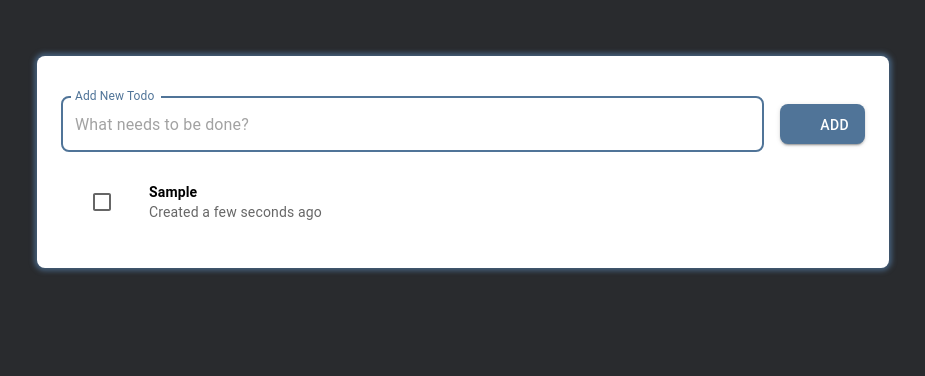
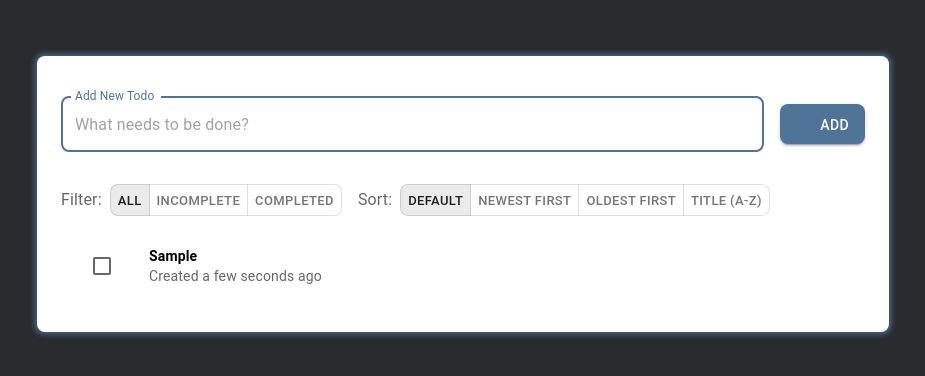
Before and after one commit to iamgrid/todo-2025-a, a React (Vite) app: page / in a window 1280 px wide. Both pictures are taken after typing "Sample" into the empty fields and a click on the button "ADD". Shown: the top 376 px of the page, without its empty margins (177-1102 px from the left). Built offline with nearby package versions, Linux system fonts and the light colour scheme; some icons are missing.

Commit message:
Sorting and filtering are in and working

```diff
--- a/src/App.tsx
+++ b/src/App.tsx
@@ -7,8 +7,7 @@ import {
 } from "./todoStore";
 
 import Container from "@mui/material/Container";
-// import Box from "@mui/material/Box";
-// import Typography from "@mui/material/Typography";
+import Typography from "@mui/material/Typography";
 import Button from "@mui/material/Button";
 import TextField from "@mui/material/TextField";
 import AddIcon from "@mui/icons-material/Add";
@@ -63,6 +62,7 @@ function App() {
 			"todosFromLocalStorage:",
 			todosFromLocalStorage
 		);
+
 		if (todosFromLocalStorage !== null) {
 			console.log(
 				functionSignature,
@@ -233,12 +233,28 @@ function App() {
 							Add
 						</Button>
 					</AddTodoForm>
-					<TodoList
-						todos={todoStoreState.todos}
-						handleToggleTodoCompletion={handleToggleTodoCompletion}
-						handleDeleteTodo={handleDeleteTodo}
-						handleEditedTodoSubmission={handleEditedTodoSubmission}
-					/>
+					{todoStoreState.todos.length === 0 ? (
+						<Typography
+							// variant="h6"
+							textAlign={"center"}
+							fontStyle={"italic"}
+							color="text.secondary"
+							sx={{ mt: 4 }}
+						>
+							You have no todos yet. Add one above to get started!
+						</Typography>
+					) : (
+						<TodoList
+							todos={todoStoreState.todos}
+							handleToggleTodoCompletion={
+								handleToggleTodoCompletion
+							}
+							handleDeleteTodo={handleDeleteTodo}
+							handleEditedTodoSubmission={
+								handleEditedTodoSubmission
+							}
+						/>
+					)}
 				</MainWrapper>
 			</Container>
 		</ThemeProvider>
--- /dev/null
+++ b/src/components/TodoList/FilterListButtons.tsx
@@ -0,0 +1,57 @@
+import ToggleButtonGroup from "@mui/material/ToggleButtonGroup";
+import ToggleButton from "@mui/material/ToggleButton";
+
+import styled from "@emotion/styled";
+
+import { FILTERING_OPTIONS, type TFilteringOption } from "../../helpers";
+import { Typography } from "@mui/material";
+import { buttonGroupWrapperStyle } from "../../customTheme";
+
+interface TFilterListButtonsProps {
+	currentFilteringOption: TFilteringOption;
+	setCurrentFilteringOption: (option: TFilteringOption) => void;
+}
+
+export const ButtonGroupWrapper = styled("div")(buttonGroupWrapperStyle);
+
+export default function FilterListButtons({
+	currentFilteringOption,
+	setCurrentFilteringOption,
+}: TFilterListButtonsProps) {
+	return (
+		<ButtonGroupWrapper>
+			<Typography sx={{ marginRight: 1 }} color="text.secondary">
+				Filter:
+			</Typography>
+			<ToggleButtonGroup
+				aria-label="Filtering options"
+				size="small"
+				value={currentFilteringOption}
+				exclusive
+				onChange={(_event, newOption) => {
+					if (newOption !== null) {
+						setCurrentFilteringOption(
+							newOption as TFilteringOption
+						);
+					}
+				}}
+			>
+				<ToggleButton value={FILTERING_OPTIONS.all} aria-label="All">
+					All
+				</ToggleButton>
+				<ToggleButton
+					value={FILTERING_OPTIONS.incomplete}
+					aria-label="Incomplete"
+				>
+					Incomplete
+				</ToggleButton>
+				<ToggleButton
+					value={FILTERING_OPTIONS.completed}
+					aria-label="Completed"
+				>
+					Completed
+				</ToggleButton>
+			</ToggleButtonGroup>
+		</ButtonGroupWrapper>
+	);
+}
--- /dev/null
+++ b/src/components/TodoList/SortListButtons.tsx
@@ -0,0 +1,65 @@
+import ToggleButtonGroup from "@mui/material/ToggleButtonGroup";
+import ToggleButton from "@mui/material/ToggleButton";
+
+import styled from "@emotion/styled";
+
+import { SORTING_OPTIONS, type TSortingOption } from "../../helpers";
+import { Typography } from "@mui/material";
+import { buttonGroupWrapperStyle } from "../../customTheme";
+
+interface TSortListButtonsProps {
+	currentSortingOption: TSortingOption;
+	setCurrentSortingOption: (option: TSortingOption) => void;
+}
+
+const ButtonGroupWrapper = styled("div")(buttonGroupWrapperStyle);
+
+export default function SortListButtons({
+	currentSortingOption,
+	setCurrentSortingOption,
+}: TSortListButtonsProps) {
+	return (
+		<ButtonGroupWrapper>
+			<Typography sx={{ marginRight: 1 }} color="text.secondary">
+				Sort:
+			</Typography>
+			<ToggleButtonGroup
+				aria-label="Sorting options"
+				size="small"
+				value={currentSortingOption}
+				exclusive
+				onChange={(_event, newOption) => {
+					if (newOption !== null) {
+						setCurrentSortingOption(newOption as TSortingOption);
+					}
+				}}
+			>
+				<ToggleButton
+					value={SORTING_OPTIONS.default}
+					aria-label="Default (Incomplete first, then newest first)"
+					title="Incomplete first, then newest first"
+				>
+					Default
+				</ToggleButton>
+				<ToggleButton
+					value={SORTING_OPTIONS["date-created-desc"]}
+					aria-label="Newest First"
+				>
+					Newest First
+				</ToggleButton>
+				<ToggleButton
+					value={SORTING_OPTIONS["date-created-asc"]}
+					aria-label="Oldest First"
+				>
+					Oldest First
+				</ToggleButton>
+				<ToggleButton
+					value={SORTING_OPTIONS["title-asc"]}
+					aria-label="Title (A-Z)"
+				>
+					Title (A-Z)
+				</ToggleButton>
+			</ToggleButtonGroup>
+		</ButtonGroupWrapper>
+	);
+}
--- a/src/components/TodoList/TodoList.tsx
+++ b/src/components/TodoList/TodoList.tsx
@@ -1,9 +1,22 @@
-import { useState } from "react";
+import { useMemo, useState } from "react";
+
+import List from "@mui/material/List";
+
+import styled from "@emotion/styled";
+
 import type { TTodo } from "../../todoStore";
-import List from "@mui/material/List";
+
 import TodoListItem from "../TodoList/TodoListItem.tsx";
 import AlertDialog from "../shared/AlertDialog.tsx";
-import { shortenPhrase } from "../../helpers.tsx";
+import {
+	FILTERING_OPTIONS,
+	shortenPhrase,
+	SORTING_OPTIONS,
+	type TFilteringOption,
+	type TSortingOption,
+} from "../../helpers.tsx";
+import FilterListButtons from "./FilterListButtons.tsx";
+import SortListButtons from "./SortListButtons.tsx";
 
 export interface TTodoListProps {
 	todos: TTodo[];
@@ -11,6 +24,16 @@ export interface TTodoListProps {
 	handleDeleteTodo(todoId: number): void;
 	handleEditedTodoSubmission(editedTodoId: number, newText: string): void;
 }
+
+const TopFunctionsBar = styled("div")({
+	display: "flex",
+	// break lines if there isn't enough space
+	flexWrap: "wrap",
+	alignItems: "center",
+	marginTop: "24px",
+	marginBottom: "8px",
+	gap: "16px",
+});
 
 export default function TodoList({
 	todos,
@@ -21,6 +44,67 @@ export default function TodoList({
 	const [isAlertDialogOpen, setIsAlertDialogOpen] = useState<boolean>(false);
 	const [todoIdToDelete, setTodoIdToDelete] = useState<number | null>(null);
 	const [editingTodoId, setEditingTodoId] = useState<number | null>(null);
+	const [currentSortingOption, setCurrentSortingOption] =
+		useState<TSortingOption>("default");
+	const [currentFilteringOption, setCurrentFilteringOption] =
+		useState<TFilteringOption>("all");
+
+	const sortedAndFilteredTodos = useMemo(() => {
+		let filteredTodos: TTodo[] = [];
+
+		if (currentFilteringOption === FILTERING_OPTIONS.all) {
+			filteredTodos.push(...todos);
+		} else {
+			filteredTodos = todos.filter((todo) => {
+				if (currentFilteringOption === FILTERING_OPTIONS.completed) {
+					return todo.isCompleted === true;
+				} else if (
+					currentFilteringOption === FILTERING_OPTIONS.incomplete
+				) {
+					return todo.isCompleted === false;
+				}
+			});
+		}
+
+		const sortedTodos: TTodo[] = [...filteredTodos];
+
+		if (currentSortingOption === SORTING_OPTIONS.default) {
+			// sort by incomplete first then by newest first
+			sortedTodos.sort((a, b) => {
+				if (a.isCompleted && !b.isCompleted) {
+					return 1;
+				} else if (!a.isCompleted && b.isCompleted) {
+					return -1;
+				} else {
+					const aDateObj = new Date(a.createdAt);
+					const bDateObj = new Date(b.createdAt);
+					return bDateObj.getTime() - aDateObj.getTime();
+				}
+			});
+		} else if (
+			currentSortingOption === SORTING_OPTIONS["date-created-desc"]
+		) {
+			sortedTodos.sort((a, b) => {
+				const aDateObj = new Date(a.createdAt);
+				const bDateObj = new Date(b.createdAt);
+				return bDateObj.getTime() - aDateObj.getTime();
+			});
+		} else if (
+			currentSortingOption === SORTING_OPTIONS["date-created-asc"]
+		) {
+			sortedTodos.sort((a, b) => {
+				const aDateObj = new Date(a.createdAt);
+				const bDateObj = new Date(b.createdAt);
+				return aDateObj.getTime() - bDateObj.getTime();
+			});
+		} else if (currentSortingOption === SORTING_OPTIONS["title-asc"]) {
+			sortedTodos.sort((a, b) => {
+				return a.text.localeCompare(b.text);
+			});
+		}
+
+		return sortedTodos;
+	}, [todos, currentSortingOption, currentFilteringOption]);
 
 	function handleDeleteTodoProper(todoId: number) {
 		setIsAlertDialogOpen(true);
@@ -45,8 +129,18 @@ export default function TodoList({
 
 	return (
 		<>
+			<TopFunctionsBar>
+				<FilterListButtons
+					currentFilteringOption={currentFilteringOption}
+					setCurrentFilteringOption={setCurrentFilteringOption}
+				/>
+				<SortListButtons
+					currentSortingOption={currentSortingOption}
+					setCurrentSortingOption={setCurrentSortingOption}
+				/>
+			</TopFunctionsBar>
 			<List>
-				{todos.map((todo) => {
+				{sortedAndFilteredTodos.map((todo) => {
 					return (
 						<TodoListItem
 							key={todo.id}
--- a/src/components/TodoList/TodoListItem.tsx
+++ b/src/components/TodoList/TodoListItem.tsx
@@ -10,16 +10,16 @@ import IconButton from "@mui/material/IconButton";
 import Tooltip from "@mui/material/Tooltip";
 import TextField from "@mui/material/TextField";
 import Button from "@mui/material/Button";
+
+import { styled } from "@mui/material/styles";
+
 import SaveIcon from "@mui/icons-material/Save";
 import CancelIcon from "@mui/icons-material/Cancel";
-
 import DeleteIcon from "@mui/icons-material/Delete";
 import EditIcon from "@mui/icons-material/Edit";
 
-// import { friendlyDisplayDate } from "../../helpers";
 import FriendlyDate from "../shared/FriendlyDate.tsx";
 
-import { styled } from "@mui/material/styles";
 import {
 	MAX_TODO_TITLE_LENGTH,
 	TODO_TITLE_LENGTH_ERROR_MESSAGE,
--- a/src/customTheme.ts
+++ b/src/customTheme.ts
@@ -7,4 +7,11 @@ const customTheme = createTheme({
 	shape: { borderRadius: 8 },
 });
 
+export const buttonGroupWrapperStyle = {
+	display: "grid",
+	gridTemplateColumns: "auto auto",
+	alignItems: "center",
+	justifyContent: "start",
+};
+
 export default customTheme;
--- a/src/helpers.tsx
+++ b/src/helpers.tsx
@@ -1,6 +1,23 @@
 export const TODO_KEY_PREFIX = "todo_";
 export const MAX_TODO_TITLE_LENGTH = 500;
 export const TODO_TITLE_LENGTH_ERROR_MESSAGE = `A todo title should be at least 1, and at most ${MAX_TODO_TITLE_LENGTH} characters long.`;
+
+export const SORTING_OPTIONS = {
+	default: "default",
+	"date-created-desc": "date-created-desc",
+	"date-created-asc": "date-created-asc",
+	"title-asc": "title-asc",
+} as const;
+
+export type TSortingOption = keyof typeof SORTING_OPTIONS;
+
+export const FILTERING_OPTIONS = {
+	all: "all",
+	incomplete: "incomplete",
+	completed: "completed",
+} as const;
+
+export type TFilteringOption = keyof typeof FILTERING_OPTIONS;
 
 export function sum(a: number, b: number): number {
 	const re: number = a + b;
```
Also changed, not shown: src/todoStore.ts (+27 -28 lines).
